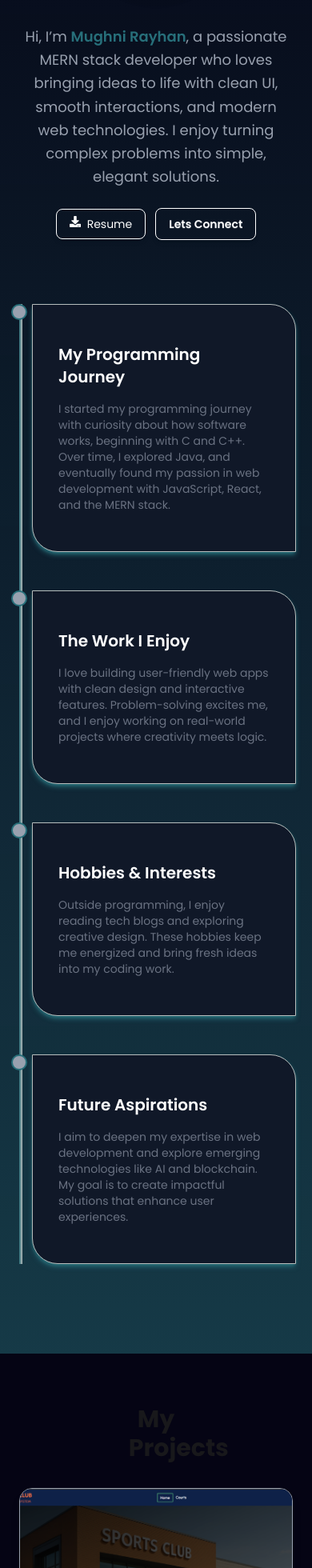
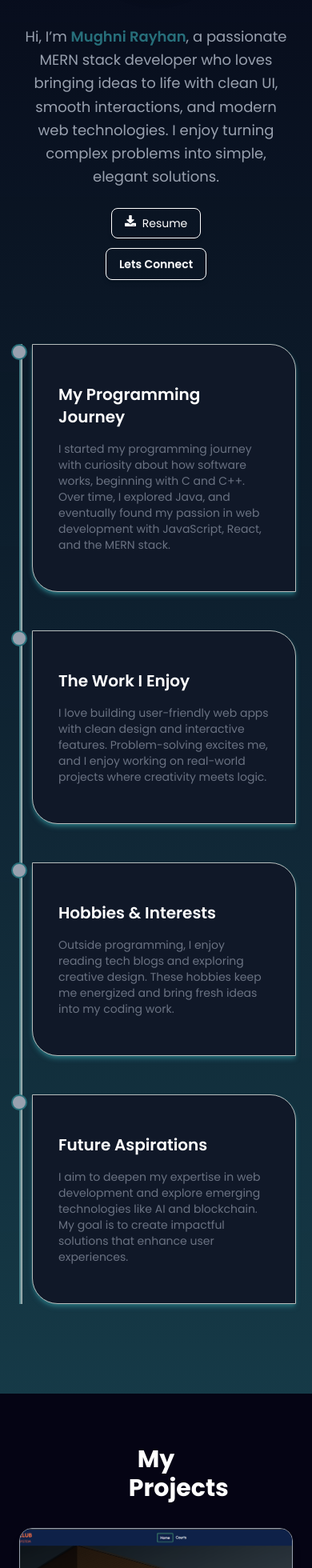
Before and after one commit to MughniRayhan/Portfolio, a React (Vite) app: page / in a window 390 px wide. Shown: the part 2496-4456 px from the top of the page at 80% size. Built offline with nearby package versions, Linux system fonts and the light colour scheme.

Commit message:
add some changes

```diff
--- a/src/Components/Shared/NavBar/NavBar.jsx
+++ b/src/Components/Shared/NavBar/NavBar.jsx
@@ -23,11 +23,11 @@ const navLinks = [
   ];
 
   return (
-    <nav className="navbar fixed top-0 z-50 transition duration-300   text-white sm:px-20 bg-[#050414] bg-opacity-50 backdrop-blur-md shadow-md">
+    <nav className="navbar fixed top-0 z-50 transition duration-300   text-white px-2 sm:px-20 bg-[#050414] bg-opacity-50 backdrop-blur-md shadow-md">
   <div className="navbar-start">
 
     {/* logo */}
-    <Link to="/" className='sm:text-xl font-bold accent-gradient outline-0'>
+    <Link to="/" className='sm:text-xl  font-bold accent-gradient outline-0'>
       <span>&lt;</span>Mughni
       <span > / </span>Rayhan
       <span>&gt;</span>
@@ -85,7 +85,7 @@ const navLinks = [
       </div>
       <ul
         tabIndex={0}
-        className="menu menu-sm dropdown-content  rounded-box z-1 mt-3  p-2 shadow ">
+        className="menu menu-sm dropdown-content bg-[#050414]   rounded-box z-1 mt-3  p-2 shadow ">
 
   {navLinks.map((link, index) => (
     <motion.li
--- a/src/Pages/AllProjects/AllProjects.jsx
+++ b/src/Pages/AllProjects/AllProjects.jsx
@@ -5,9 +5,9 @@ import { Link, useLoaderData } from 'react-router'
 function AllProjects() {
   const projects = useLoaderData()
   return (
-    <div className="py-20 pb-20" id="projects" >
+    <div className="py-20 px-6 md:px-20  skills-gradient text-white" >
       <div className="max-w-7xl mx-auto px-6 flex flex-col items-center">
-         <h2 className="text-3xl text-center md:text-4xl font-bold   relative  w-[20%] mx-auto sm:bg-gradient-to-t sm:from-primary/30 sm:via-gray-400 sm:to-gray-200 sm:bg-clip-text sm:text-transparent mb-3" >
+         <h2 className="text-3xl text-center md:text-4xl font-bold   relative  w-[20%] mx-auto md:bg-gradient-to-t md:from-primary/30 md:via-gray-400 md:to-gray-200 sm:bg-clip-text md:text-transparent mb-3">
                 My Projects
               </h2>
         <div className="grid grid-cols-1 md:grid-cols-3 gap-8 mt-5">
--- a/src/Pages/Home/AboutMe.jsx
+++ b/src/Pages/Home/AboutMe.jsx
@@ -66,7 +66,7 @@ function AboutMe() {
   </p>
 
   {/* Social Links & CV */}
-  <div className="flex gap-3 items-center">
+  <div className="flex flex-col sm:flex-row gap-3 items-center">
         {/* CV Download */}
     <a href={resume} download='resume' target="_blank" rel="noopener noreferrer"
       className="border flex text-sm text-white px-4 py-2 rounded-lg shadow-md hover:scale-105 duration-200 transition">
--- a/src/Pages/Home/Banner.jsx
+++ b/src/Pages/Home/Banner.jsx
@@ -55,7 +55,7 @@ function Banner() {
            {/* right side */}
            <div className='md:w-1/2  flex justify-center md:justify-end items-center'>
             <img src={Profile} alt="Mughni Rayhan"
-            className='w-[90%] h-[50%] object-cover rounded-full drop-shadow-[0_10px_20px_rgba(39,111,122,0.5)] flex justify-center'
+            className=' w-[90%] h-[50%] object-cover rounded-full drop-shadow-[0_10px_20px_rgba(39,111,122,0.5)] flex justify-center'
             />
            </div>
         </div>
--- a/src/Pages/Home/Contact.jsx
+++ b/src/Pages/Home/Contact.jsx
@@ -26,7 +26,7 @@ export default function Contact() {
   };
 
   return (
-    <section className="py-20 px-6 md:px-20 bg-gray-900 text-white">
+    <section className="py-20 px-6 md:px-20 bg-gray-900 text-white overflow-hidden" data-aos="fade-up" data-aos-duration="2000">
      <motion.h2 className="text-3xl text-center md:text-4xl font-bold   relative  w-[20%] mx-auto sm:bg-gradient-to-t sm:from-primary/30 sm:via-gray-400 sm:to-gray-200 sm:bg-clip-text sm:text-transparent mb-3" >
                      Get in Touch
 
--- a/src/Pages/Home/Projects.jsx
+++ b/src/Pages/Home/Projects.jsx
@@ -38,9 +38,9 @@ const projects = [
 export default function Projects() {
   const scrollYProgress = useScroll().scrollYProgress
   return (
-    <section className="py-16 pb-20" id="projects" data-aos="fade-up" data-aos-duration="2000">
+    <section className="py-16 pb-20 text-white"  id="projects" data-aos="fade-up" data-aos-duration="2000">
       <div className="max-w-7xl mx-auto px-6 flex flex-col items-center">
-         <motion.h2 className="text-3xl text-center md:text-4xl font-bold   relative  w-[20%] mx-auto sm:bg-gradient-to-t sm:from-primary/30 sm:via-gray-400 sm:to-gray-200 sm:bg-clip-text sm:text-transparent mb-3" >
+         <motion.h2 className="text-3xl text-center md:text-4xl font-bold   relative  w-[20%] mx-auto md:bg-gradient-to-t md:from-primary/30 md:via-gray-400 md:to-gray-200 md:bg-clip-text md:text-transparent mb-3" >
                 My Projects
 
               <motion.span style={{
```
